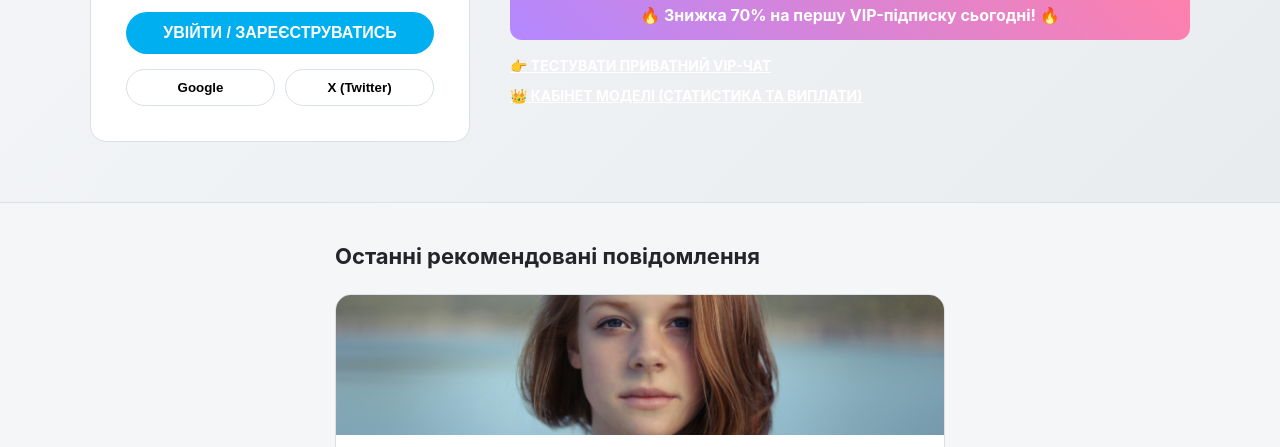
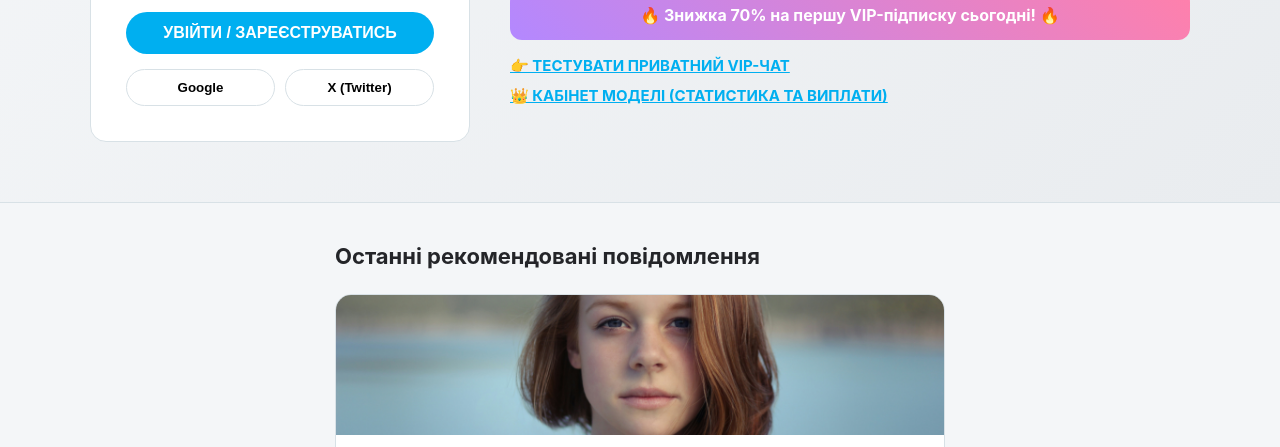
Before and after one commit to aleksandrgluxoj31-hue/site-fanshub-ua, a plain HTML site: page index.html in a window 1280 px wide. Shown: the part 325-772 px from the top of the page. Drawn offline with Linux system fonts and the light colour scheme.

Commit message:
Add files via upload

```diff
--- a/style.css
+++ b/style.css
@@ -134,3 +134,20 @@ body.dark-mode .language-selector select { background-color: #16181c !important;
     margin: 0 auto !important;
     width: 100% !important;
 }
+/* ВИПРАВЛЕННЯ ЧИТАБЕЛЬНОСТІ ПОСИЛАНЬ У СВІТЛІЙ ТЕМІ */
+.banner-box p a {
+    color: #00aff0 !important;
+    font-size: 15px !important;
+    font-weight: bold !important;
+    text-shadow: none !important;
+}
+
+.banner-box p a:hover {
+    color: #008ec2 !important;
+    text-decoration: underline !important;
+}
+
+/* КОЛИ СТАЄ ТЕМНА ТЕМА — ЦІ ПОСИЛАННЯ СТАЮТЬ БІЛИМИ */
+body.dark-mode .banner-box p a {
+    color: #ffffff !important;
+}
```
